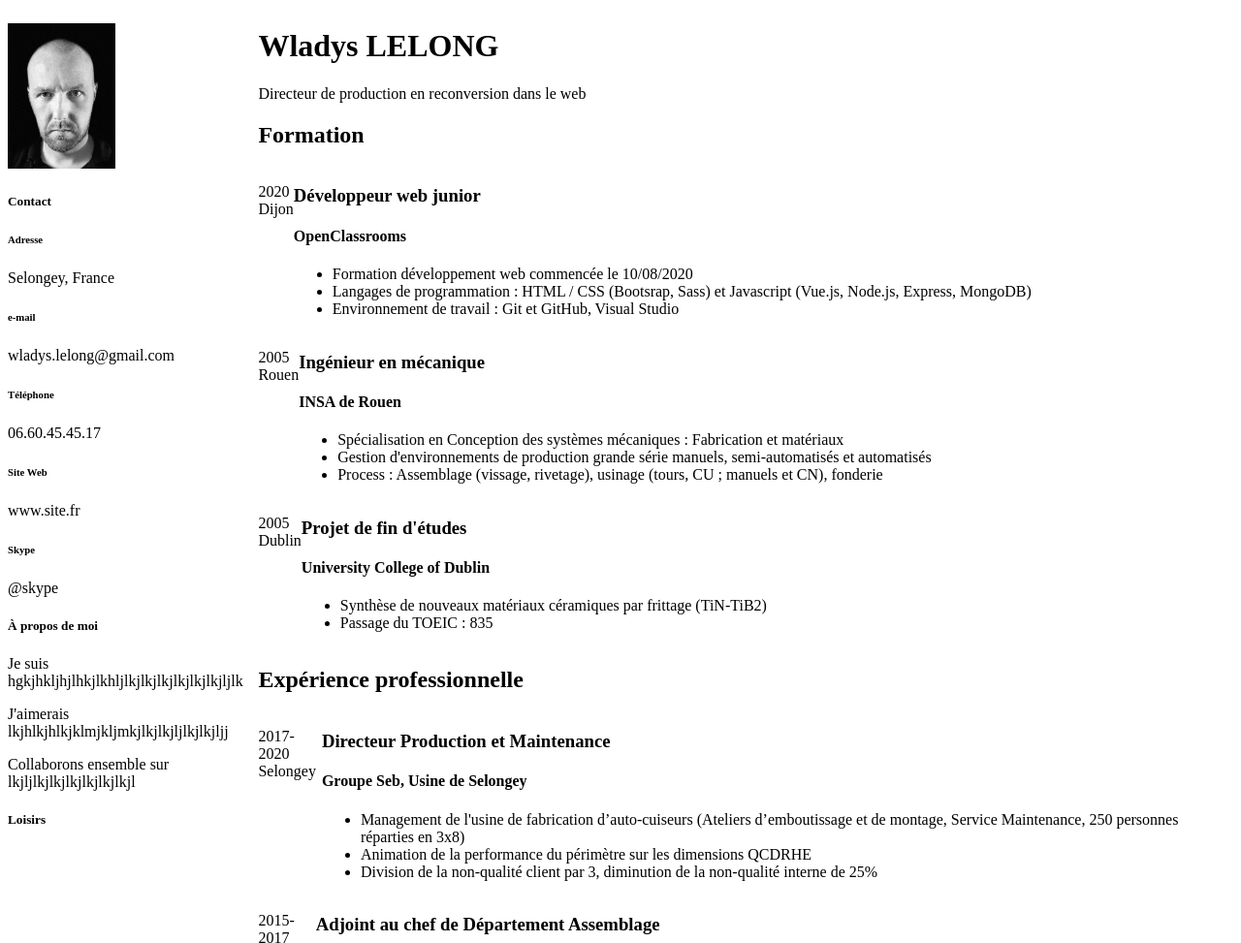
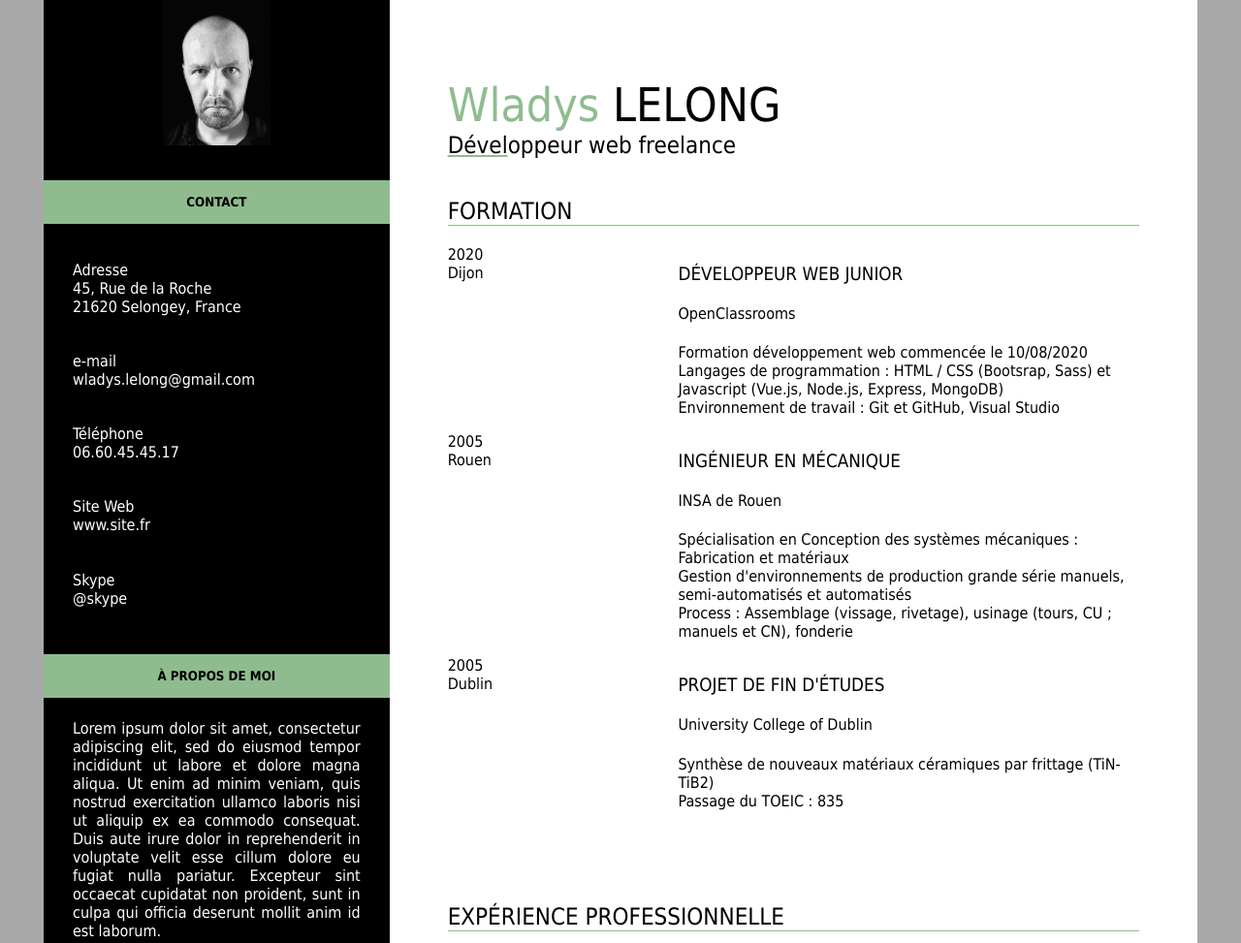
Before and after one commit to Sydalw/OC_Projet_2, a plain HTML site: page index.html in a window 1280 px wide. Shown: the top 973 px of the page at 97% size. Drawn offline with Linux system fonts and the light colour scheme.

Commit message:
Avancement mep css

```diff
--- a/index.html
+++ b/index.html
@@ -8,14 +8,14 @@
 
     <body>
         <aside>
-            <div class="boite_laterale">
-                <p><a href="IMG_1185.jpg"><img src="photos/IMG_1185_mini.jpg" alt="Photo d'identité Wladys LELONG" /></a></p>
+            <div id="boite_photo">
+                <div><a href="photos/IMG_1185.jpg"><img src="photos/IMG_1185_mini.jpg" alt="Photo d'identité Wladys LELONG" /></a></div>
             </div>
             <div class="boite_laterale">
                 <h5>Contact</h5>
                 <div class="contenu_boite">
                     <h6>Adresse</h6>
-                    <p>Selongey, France</p>
+                    <p>45, Rue de la Roche<br/>21620 Selongey, France</p>
                     <h6>e-mail</h6>
                     <p>wladys.lelong@gmail.com</p>
                     <h6>Téléphone</h6>
@@ -29,24 +29,22 @@
             <div class="boite_laterale">
                 <h5>À propos de moi</h5>
                 <div class="contenu_boite">
-                    <p>Je suis hgkjhkljhjlhkjlkhljlkjlkjlkjlkjlkjlkjljlk</p>
-                    <p>J'aimerais lkjhlkjhlkjklmjkljmkjlkjlkjljlkjlkjljj</p>
-                    <p>Collaborons ensemble sur lkjljlkjlkjlkjlkjlkjlkjl</p>
+                    <p>Lorem ipsum dolor sit amet, consectetur adipiscing elit, sed do eiusmod tempor incididunt ut labore et dolore magna aliqua. Ut enim ad minim veniam, quis nostrud exercitation ullamco laboris nisi ut aliquip ex ea commodo consequat. Duis aute irure dolor in reprehenderit in voluptate velit esse cillum dolore eu fugiat nulla pariatur. Excepteur sint occaecat cupidatat non proident, sunt in culpa qui officia deserunt mollit anim id est laborum.</p>
+                    <p>Sed ut perspiciatis unde omnis iste natus error sit voluptatem accusantium doloremque laudantium, totam rem aperiam, eaque ipsa quae ab illo inventore veritatis et quasi architecto beatae vitae dicta sunt explicabo. Nemo enim ipsam voluptatem quia voluptas sit aspernatur aut odit aut fugit, sed quia consequuntur magni dolores eos qui ratione voluptatem sequi nesciunt. Neque porro quisquam est, qui dolorem ipsum quia dolor sit amet, consectetur, adipisci velit, sed quia non numquam eius modi tempora incidunt ut labore et dolore magnam aliquam quaerat voluptatem. Ut enim ad minima veniam, quis nostrum exercitationem ullam corporis suscipit laboriosam, nisi ut aliquid ex ea commodi consequatur? Quis autem vel eum iure reprehenderit qui in ea voluptate velit esse quam nihil molestiae consequatur, vel illum qui dolorem eum fugiat quo voluptas nulla pariatur?</p>
+                    <p>At vero eos et accusamus et iusto odio dignissimos ducimus qui blanditiis praesentium voluptatum deleniti atque corrupti quos dolores et quas molestias excepturi sint occaecati cupiditate non provident, similique sunt in culpa qui officia deserunt mollitia animi, id est laborum et dolorum fuga. Et harum quidem rerum facilis est et expedita distinctio. Nam libero tempore, cum soluta nobis est eligendi optio cumque nihil impedit quo minus id quod maxime placeat facere possimus, omnis voluptas assumenda est, omnis dolor repellendus. Temporibus autem quibusdam et aut officiis debitis aut rerum necessitatibus saepe eveniet ut et voluptates repudiandae sint et molestiae non recusandae. Itaque earum rerum hic tenetur a sapiente delectus, ut aut reiciendis voluptatibus maiores alias consequatur aut perferendis doloribus asperiores repellat.</p>
                 </div>
             </div>
             <div class="boite_laterale">
                 <h5>Loisirs</h5>
                 <div class="contenu_boite">
-                    <p><img></p>
-                    <p><img></p>
-                    <p><img></p>
+
                 </div>
             </div>
         </aside>
         <div id="corps">
             <header>
-                <h1>Wladys LELONG</h1>
-                <p>Directeur de production en reconversion dans le web</p>
+                <h1><span id="prenom">Wladys</span> LELONG</h1>
+                <p><span id="dev">Dével</span>oppeur web freelance</p>
             </header>
             <section id="formation">
                 <h2>Formation</h2>
--- a/style.css
+++ b/style.css
@@ -1,8 +1,38 @@
+@font-face
+{
+	font-family:'neuropolitical';
+	src: url('fonts/neuropolitical/neuropolitical.ttf');
+	font-weight: normal;
+	font-style: normal;
+}
+
+/*--------------------------------------------------------*/
+/*Paramètres généraux du body*/
+
 body
 {
     display:flex;
+    font-family: tahoma;
+    background-color: darkgray;
+    width: 1190px;
+    margin:auto;
 }
-aside
+
+h1, h2, h3, h4
+{
+
+}
+
+/*--------------------------------------------------------*/
+/*Mise en page du aside*/
+
+#boite_photo
+{
+    display:flex;
+    justify-content: center;
+}
+
+#boite_photo div
 {
 
 }
@@ -12,9 +42,133 @@ aside img
     height:150px;
 }
 
+aside
+{
+    flex:1;
+    display:flex;
+    flex-direction: column;
+    justify-content: space-between;
+    background-color: black;
+    color:white;
+}
+
+.contenu_boite
+{
+    text-align: justify;
+    margin-left: 30px;
+    margin-right: 30px;
+}
+
+h5
+{
+    background-color: darkseagreen;
+    padding-bottom: 15px;
+    padding-top: 15px;
+    text-align: center;
+    text-transform: uppercase;
+    color: black;
+}
+
+h6
+{
+    font-size: 1em;
+    font-weight: 100;
+    margin-bottom: 0;
+}
+
+p
+{
+    margin-top: 0;
+}
+
+/*--------------------------------------------------------*/
+/*Mise en page du corps*/
+
+#corps
+{
+    flex:2;
+    background-color: white;
+    padding-left: 60px;
+    padding-right: 60px;
+}
+
+#prenom
+{
+    color:darkseagreen;
+}
+
+#dev
+{
+    text-decoration: underline;
+    text-decoration-color: darkseagreen;
+}
+
+section
+{
+        margin-bottom: 80px;
+}
+
+h1
+{
+    font-size: 3em;
+    margin-bottom: 0;
+    margin-top: 80px;
+    font-weight: 100;
+}
+
+h1 + p
+{
+    font-size: 1.5em;
+    margin-top: 0;
+    margin-bottom: 40px;
+}
+
+h2
+{
+    border-bottom: 1px solid darkseagreen;
+    font-weight: 100;
+}
+
+h2, h3
+{
+    text-transform: uppercase;
+    font-weight: 500;
+}
+
+h4
+{
+    font-weight: 100;
+}
+
 article
 {
     display:flex;
+}
+
+.date-lieu
+{
+    flex:1;
+}
+
+.description
+{
+    flex:2;
+}
+
+ul
+{
+    list-style: none;
+    padding-left: 0px;
+}
+
+li
+{
+
+}
+
+#recos
+{
+
 }
 
 #recos article
```
Also changed, not shown: fonts/neuropolitical/read-this.html (added, +195 -0 lines), fonts/neuropolitical/neuropolitical.ttf (added), 1 other file.
